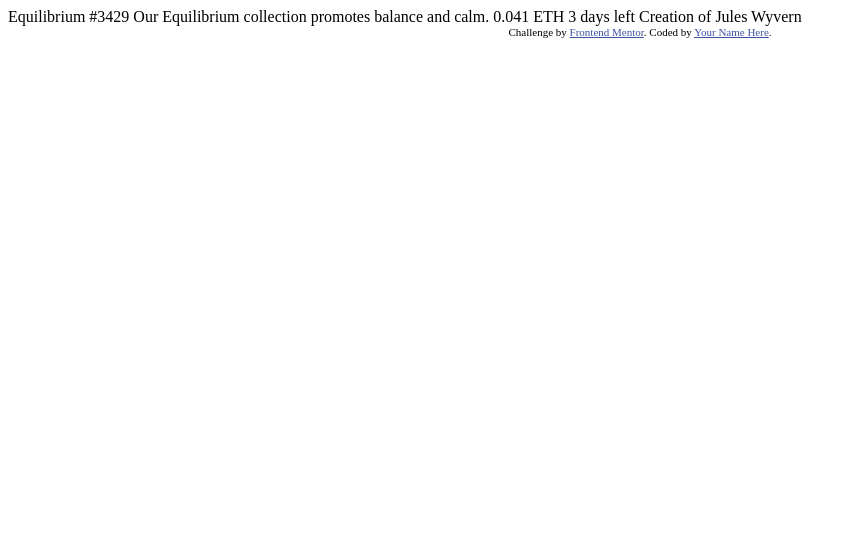
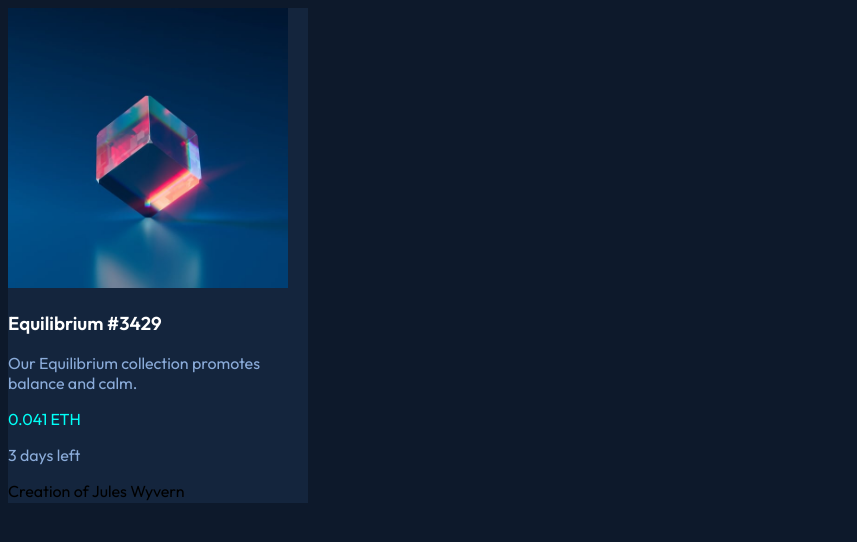
Before and after one commit to wail-hr/nft_project, a plain HTML site: page index.html in a window 1280 px wide. Shown: the whole page, without its empty margins (0-857 px from the left). Drawn offline with Linux system fonts and the light colour scheme.

Commit message:
a litlle progress in the structure of the html file

```diff
--- a/css/main.css
+++ b/css/main.css
@@ -1,5 +1,47 @@
 /* Start Global rule  */
 body {
-
+    background-color: hsl(217, 54%, 11%);
+    font-family: 'Outfit', sans-serif;
 }
 /* End Global rule  */
+
+/* START NFT CARD */
+
+.container {
+    background-color: hsl(216, 50%, 16%);
+    width: 300px;
+    height: 495px;
+}
+
+img {
+    width: 280px;
+}
+
+h3 {
+    color: hsl(0, 0%, 100%);
+}
+
+.definition,
+.time_left {
+    color: hsl(215, 51%, 70%);
+}
+
+.price {
+    color: hsl(178, 100%, 50%);
+}
+
+/* END NFT CARD */
+
+/* Start Footer */
+
+.attribution {
+    font-size: 11px;
+    text-align: center;
+}
+
+.attribution a {
+    color: hsl(228, 45%, 44%);
+    text-decoration: none;
+}
+
+/* End Footer */
--- a/index.html
+++ b/index.html
@@ -8,28 +8,35 @@
     <link rel="icon" type="image/png" sizes="32x32" href="./images/favicon-32x32.png">
     <title>Frontend Mentor | NFT preview card component</title>
     <link rel="stylesheet" href="css/main.css">
-    <!-- Feel free to remove these styles or customise in your own stylesheet 👍 -->
-    <style>
-      .attribution { font-size: 11px; text-align: center; }
-      .attribution a { color: hsl(228, 45%, 44%); }
-    </style>
+    <link
+      rel="preconnect"
+      href="https://fonts.googleapis.com">
+    <link
+      rel="preconnect"
+      href="https://fonts.gstatic.com"
+      crossorigin>
+    <link
+      href="https://fonts.googleapis.com/css2?family=Outfit:wght@300;400;600&display=swap"
+      rel="stylesheet">
   </head>
 
   <body>
-
-    Equilibrium #3429
-
-    Our Equilibrium collection promotes balance and calm.
-
-    0.041 ETH
-    3 days left
-
-    Creation of Jules Wyvern
-
-    <div class="attribution">
+    <div class="container">
+      <div class="image">
+        <img src="images/image-equilibrium.jpg" alt="nft">
+      </div>
+      <div class="nft_info">
+        <h3>Equilibrium #3429</h3>
+        <p class="definition">Our Equilibrium collection promotes balance and calm.</p>
+        <p class="price">0.041 ETH</p>
+        <p class="time_left">3 days left</p>
+        <p class="card_footer">Creation of Jules Wyvern</p>
+      </div>
+    </div>
+    <!-- <div class="attribution">
       Challenge by <a href="https://www.frontendmentor.io?ref=challenge" target="_blank">Frontend Mentor</a>.
-      Coded by <a href="#">Your Name Here</a>.
-    </div>
+      Coded by <a href="#">Wail Harhoud</a>.
+    </div> -->
   </body>
 
 </html>
```
